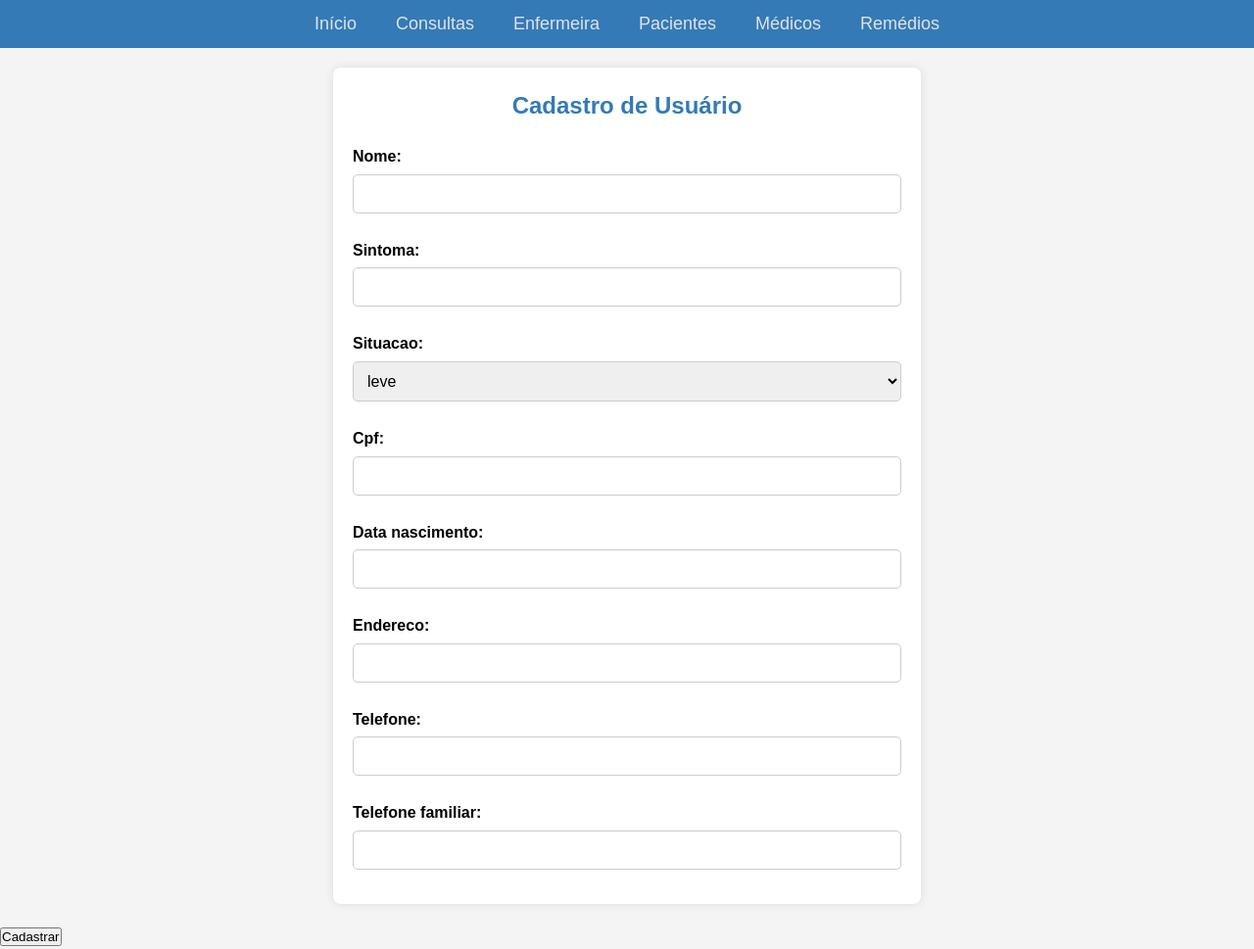
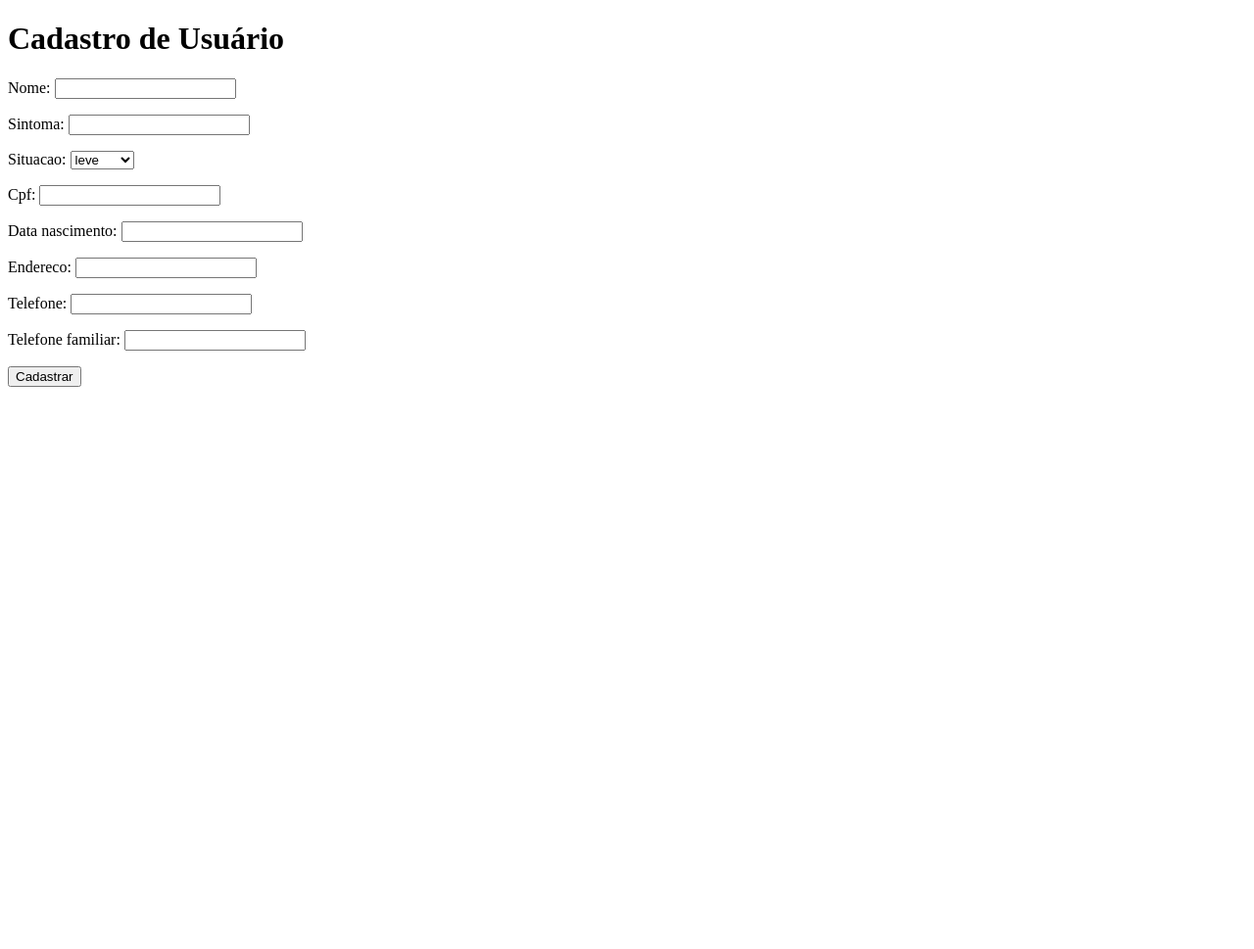
Before and after one commit to yTheu/Hospital, a Django app: template hospital_system/app1/templates/cadastros.html in a window 1280 px wide. Shown: the whole page at 98% size. After the commit the page ends 395 px from the top, so only its background shows below. Run offline with Django 5.2, Linux system fonts and the light colour scheme; the template is opened without the code that fills it: values that come from a table or form of the project are taken from there, others are empty.

Commit message:
ta quase la

```diff
--- a/hospital_system/app1/forms.py
+++ b/hospital_system/app1/forms.py
@@ -7,3 +7,9 @@ class UsuarioForm(forms.ModelForm):
  class Meta:
         model = Paciente
         fields = ['nome', 'sintoma', 'situacao','cpf','data_nascimento','endereco','telefone','telefone_familiar']
+def clean_email(self):
+
+ cpf = self.cleaned_data.get('cpf')
+ if Paciente.objects.filter(cpf=cpf).exists():
+   raise forms.ValidationError('Já existe um paciente com este cpf.')
+ return cpf
--- a/hospital_system/app1/models.py
+++ b/hospital_system/app1/models.py
@@ -1,4 +1,5 @@
 from django.db import models
+from django.db.models import UniqueConstraint
 
 class Paciente(models.Model):
     class Situacao(models.TextChoices):
@@ -14,6 +15,11 @@ class Paciente(models.Model):
     endereco = models.CharField(max_length=250, blank=False)
     telefone = models.CharField(max_length=10, blank=False)
     telefone_familiar = models.CharField(max_length=10, blank=False)
+
+    class Meta:
+        constraints = [
+            UniqueConstraint(fields=['cpf'], name='unique_paciente_cpf')  # Um nome único por paciente.
+        ]
 
     def __str__(self):
         return f"{self.nome} - {self.cpf}"
--- a/hospital_system/app1/templates/cadastros.html
+++ b/hospital_system/app1/templates/cadastros.html
@@ -1,144 +1,20 @@
 <!DOCTYPE html>
-<html lang="en">
+<html lang="pt-br">
 <head>
     <meta charset="UTF-8">
     <meta name="viewport" content="width=device-width, initial-scale=1.0">
-    <title>Triagem - Centro Hospitalar de SR do Bonfim</title>
-    <style>
-        * {
-            margin: 0;
-            padding: 0;
-            box-sizing: border-box;
-        }
-
-        body {
-            font-family: 'Arial', sans-serif;
-            line-height: 1.6;
-            background-color: #f4f4f4;
-        }
-
-        header {
-            background-color: #337ab7;
-            padding: 10px 0;
-        }
-
-        nav ul {
-            display: flex;
-            justify-content: center;
-            list-style: none;
-        }
-
-        nav ul li {
-            margin: 0 20px;
-        }
-
-        nav ul li a {
-            color: #e2e2e2;
-            text-decoration: none;
-            font-size: 18px;
-            transition: color 0.3s;
-        }
-
-        nav ul li a:hover {
-            color: #ffffff;
-        }
-
-        section {
-            margin: 20px auto;
-            padding: 20px;
-            max-width: 600px;
-            background-color: #ffffff;
-            border-radius: 8px;
-            box-shadow: 0 0 10px rgba(0, 0, 0, 0.1);
-        }
-
-        section h1 {
-            color: #337ab7;
-            text-align: center;
-            margin-bottom: 20px;
-        }
-
-        span{
-            color: red;
-        }
-
-        label {
-            display: block;
-            font-weight: bold;
-            margin: 10px 0 5px;
-        }
-
-        input, select, textarea {
-            width: 100%;
-            padding: 10px;
-            margin-bottom: 15px;
-            border: 1px solid #ccc;
-            border-radius: 5px;
-            font-size: 16px;
-        }
-
-        input[type="checkbox"] {
-            width: auto;
-        }
-
-        label a{
-            text-decoration: none;
-            color: #000
-        }
-
-        input[type="submit"] {
-            background-color: #337ab7;
-            color: #fff;
-            font-size: 18px;
-            border: none;
-            cursor: pointer;
-            padding: 10px 20px;
-            border-radius: 5px;
-            transition: background-color 0.3s;
-        }
-
-        input[type="submit"]:hover {
-            background-color: #285e8e;
-        }
-
-        footer {
-            background-color: #337ab7;
-            color: white;
-            text-align: center;
-            padding: 20px 0;
-            margin-top: 90px;
-        }
-
-        footer .footer {
-            font-size: 14px;
-        }
-    </style>
+    <title>Cadastro de Usuário</title>
 </head>
 <body>
-    <header>
-        <nav>
-            <ul>
-                <li><a href="in">Início</a></li>
-                <li><a href="consulta">Consultas</a></li>
-                <li><a href="enfermeiras">Enfermeira</a></li>
-                <li><a href="pacientes">Pacientes</a></li>
-                <li><a href="medicos">Médicos</a></li>
-                <li><a href="remedios">Remédios</a></li>
-            </ul>
-        </nav>
-    </header>
- <section>
-     <h1>Cadastro de Usuário</h1>
-     {% if messages %}
+    <h1>Cadastro de Usuário</h1>
+    {% if messages %}
         {% for message in messages %}
-
+            <p style="color: green;">{{ message }}</p>
         {% endfor %}
     {% endif %}
-    <form method="post" maxleght="278">
+    <form method="post">
         {% csrf_token %}
         {{ form.as_p }}
-
- </section>
 
         <button type="submit">Cadastrar</button>
     </form>
--- a/hospital_system/app1/templates/triagem.html
+++ b/hospital_system/app1/templates/triagem.html
@@ -129,11 +129,12 @@
     </header>
 
     <section>
-        <h1>Formulário de Triagem</h1>
+        <h1>Fomulário de Triagem</h1>
 
             {% if messages %}
             {% for message in messages %}
                 <p style="color: green;">{{ message }}</p>
+                <p style="color: red;">{{ message }}</p>""
             {% endfor %}
         {% endif %}
         <form method="post">
--- a/hospital_system/hospital_system/urls.py
+++ b/hospital_system/hospital_system/urls.py
@@ -1,13 +1,12 @@
 from django.contrib import admin
 from django.urls import path
-from app1.views import index, medicos,triagem, enfermeiras, pacientes, remedios, consulta, cadastrar_usuario
+from app1.views import index, medicos, enfermeiras, pacientes, remedios, consulta, cadastrar_usuario
 
 urlpatterns = [
     path('admin/', admin.site.urls),
     path('in', index),
-   # path('triagem', triagem, name="triagem"),
     path('medicos', medicos, name="medicos"),
-    path('triagem', cadastrar_usuario, name='triagem'),
+   path('triagem', cadastrar_usuario, name='cadastrar_usuario'),
     path('enfermeiras', enfermeiras, name='enfermeiras'),
     path('pacientes', pacientes, name="pacientes"),
     path('remedios', remedios,name='remedios'),
```
Also changed, not shown: hospital_system/app1/templates/Consultas.html (+8 -2 lines), hospital_system/app1/templates/Enfermeiras.html (+8 -2 lines), hospital_system/app1/templates/Medicos.html (+9 -3 lines), hospital_system/app1/templates/Pacientes.html (+18 -9 lines), hospital_system/app1/templates/Remedios.html (+9 -3 lines), hospital_system/app1/views.py (+4 -5 lines), hospital_system/db.sqlite3.
